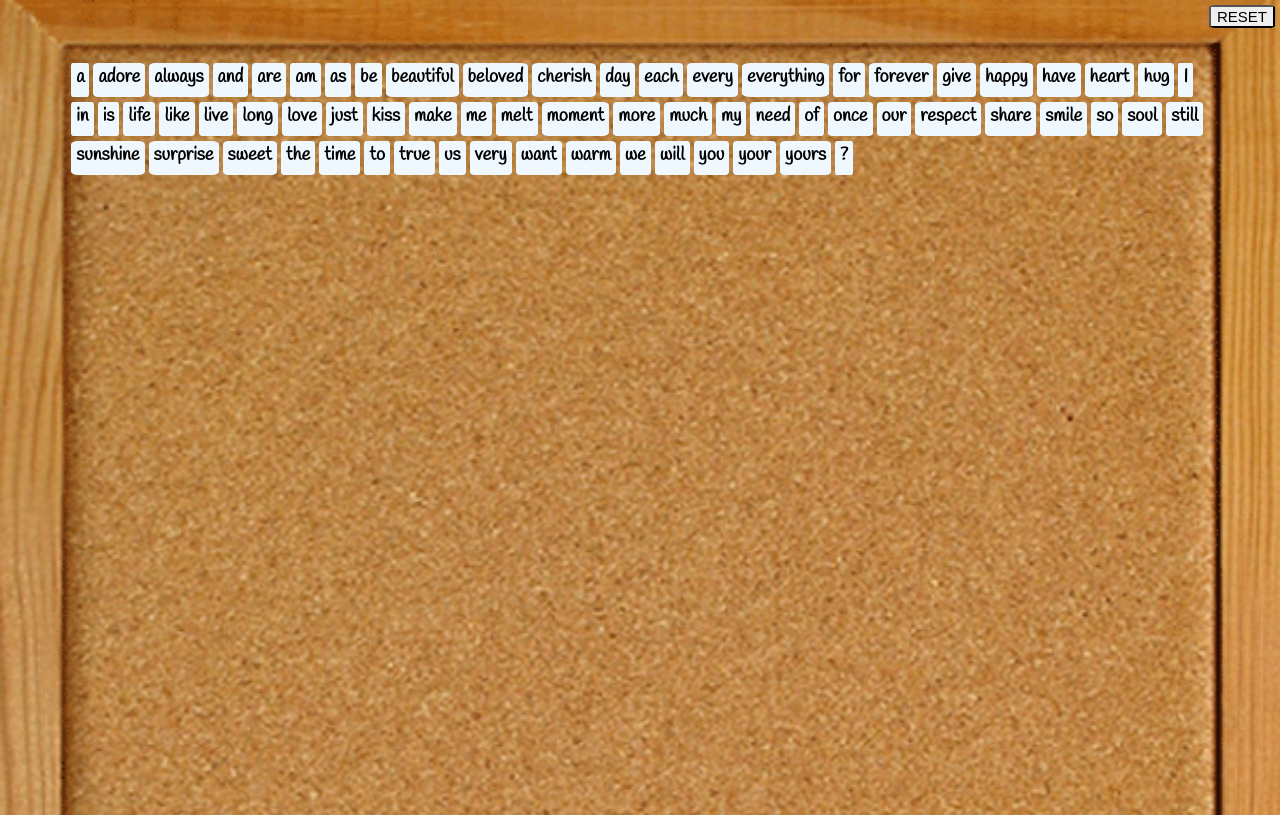
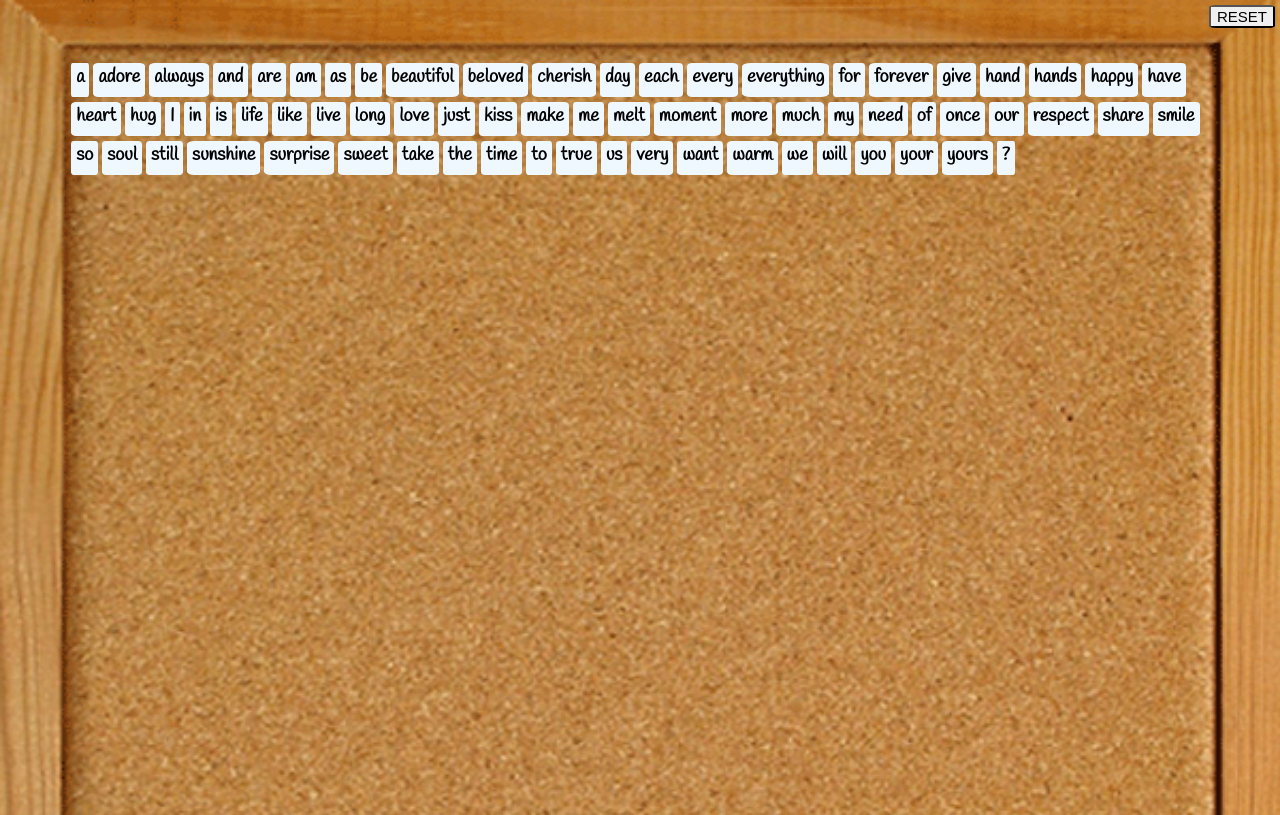
Before and after one commit to dnfuller/corkboard-messages, a plain HTML site: page index.html in a window 1280 px wide. Drawn offline with nearby package versions, Linux system fonts and the light colour scheme.

Commit message:
added more words to word bank on index.html

```diff
--- a/index.html
+++ b/index.html
@@ -63,6 +63,10 @@
       <div class="word">forever</div>
 
       <div class="word">give</div>
+
+      <div class="word">hand</div>
+
+      <div class="word">hands</div>
 
       <div class="word">happy</div>
 
@@ -132,6 +136,8 @@
 
       <div class="word">sweet</div>
 
+      <div class="word">take</div>
+
       <div class="word">the</div>
 
       <div class="word">time</div>
```
